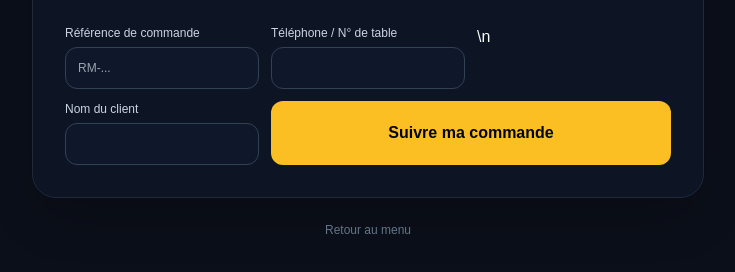
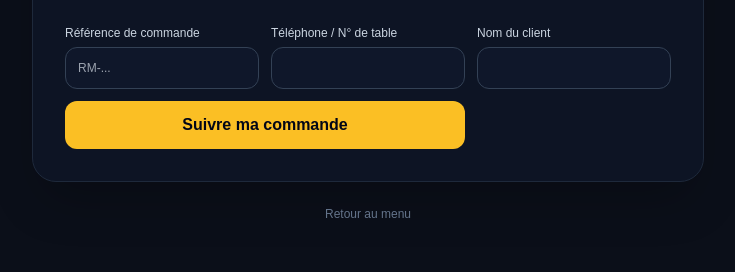
Before and after one commit to oumomarfarouk31-alt/restomenu, a plain HTML site: page public/order-status.html in a window 1280 px wide. Shown: the part 282-554 px from the top of the page, without its empty margins (272-1007 px from the left). Drawn offline with nearby package versions, Linux system fonts and the light colour scheme.

Commit message:
Fix tracking form markup line breaks

```diff
--- a/public/order-status.html
+++ b/public/order-status.html
@@ -40,7 +40,8 @@
 
       <form id="lookup-form" class="grid gap-3 sm:grid-cols-3">
         <label class="text-xs text-slate-300 sm:col-span-1"><span id="ref-label">Référence de commande</span><input id="order-number" class="field mt-1.5" maxlength="80" autocomplete="off" required placeholder="RM-..." /></label>
-        <label class="text-xs text-slate-300 sm:col-span-1"><span id="contact-label">Téléphone / N° de table</span><input id="customer-contact" class="field mt-1.5" maxlength="120" autocomplete="tel" required /></label>\n        <label class="text-xs text-slate-300 sm:col-span-1"><span id="name-label">Nom du client</span><input id="customer-name" class="field mt-1.5" maxlength="120" autocomplete="name" required /></label>
+        <label class="text-xs text-slate-300 sm:col-span-1"><span id="contact-label">Téléphone / N° de table</span><input id="customer-contact" class="field mt-1.5" maxlength="120" autocomplete="tel" required /></label>
+        <label class="text-xs text-slate-300 sm:col-span-1"><span id="name-label">Nom du client</span><input id="customer-name" class="field mt-1.5" maxlength="120" autocomplete="name" required /></label>
         <button id="lookup-button" class="sm:col-span-2 rounded-xl bg-amber-400 hover:bg-amber-300 text-slate-950 font-bold py-3 transition" type="submit">Suivre ma commande</button>
       </form>
       <p id="message" role="status" class="hidden mt-4 rounded-xl p-3 text-sm"></p>
```
